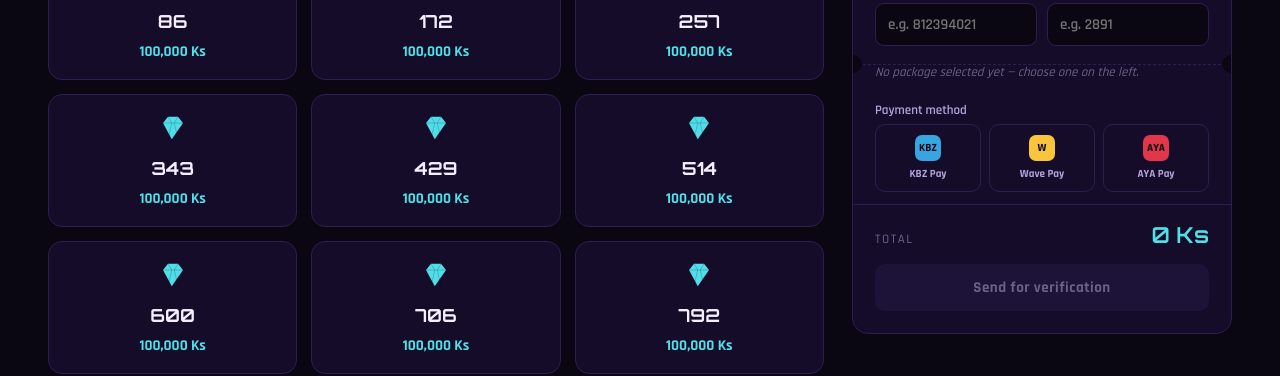
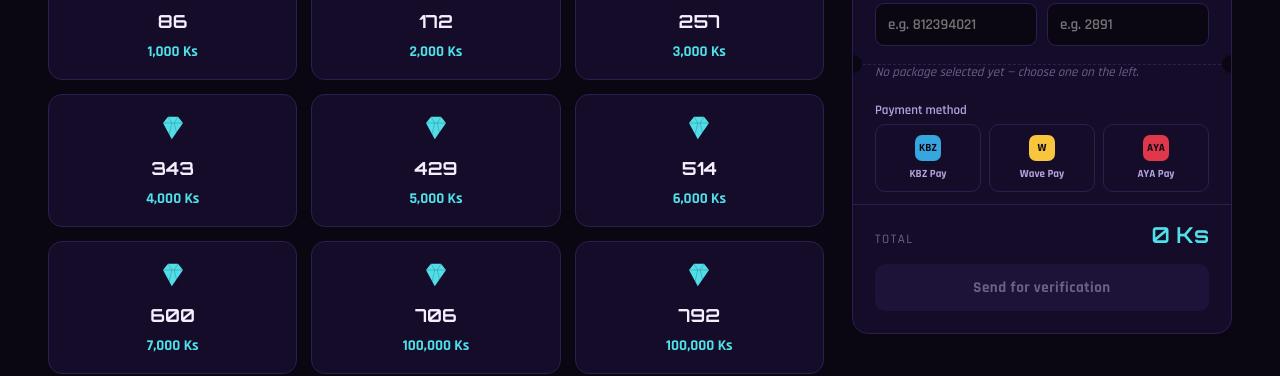
Before and after one commit to theintoeoogcn-ui/zenith-diamond-shop, a plain HTML site: page public/diamond-plan.html in a window 1280 px wide. Shown: the part 431-807 px from the top of the page. Drawn offline with Linux system fonts and the light colour scheme.

Commit message:
Update diamond-plan.html

```diff
--- a/public/diamond-plan.html
+++ b/public/diamond-plan.html
@@ -365,9 +365,9 @@
 const gemSVG = `<svg viewBox="0 0 24 24" fill="none"><path d="M4 8 8 3h8l4 5-9 13L4 8Z" fill="url(#g)"/><path d="M4 8h16M8 3l3 5-3 13M16 3l-3 5 3 13" stroke="#0A0713" stroke-opacity=".25" stroke-width=".6"/><defs><linearGradient id="g" x1="0" y1="0" x2="24" y2="24"><stop stop-color="#4FE0E8"/><stop offset="1" stop-color="#8B5CF6"/></linearGradient></defs></svg>`;
 
 const diamondPacks = [
-  {amt:86,price:100000},{amt:172,price:100000},{amt:257,price:100000},
-  {amt:343,price:100000},{amt:429,price:100000},{amt:514,price:100000},
-  {amt:600,price:100000},{amt:706,price:100000},{amt:792,price:100000},
+  {amt:86,price:1000},{amt:172,price:2000},{amt:257,price:3000},
+  {amt:343,price:4000},{amt:429,price:5000},{amt:514,price:6000},
+  {amt:600,price:7000},{amt:706,price:100000},{amt:792,price:100000},
   {amt:878,price:10000},{amt:963,price:100000},{amt:1049,price:100000}
 ];
 const doublePacks = [
```
